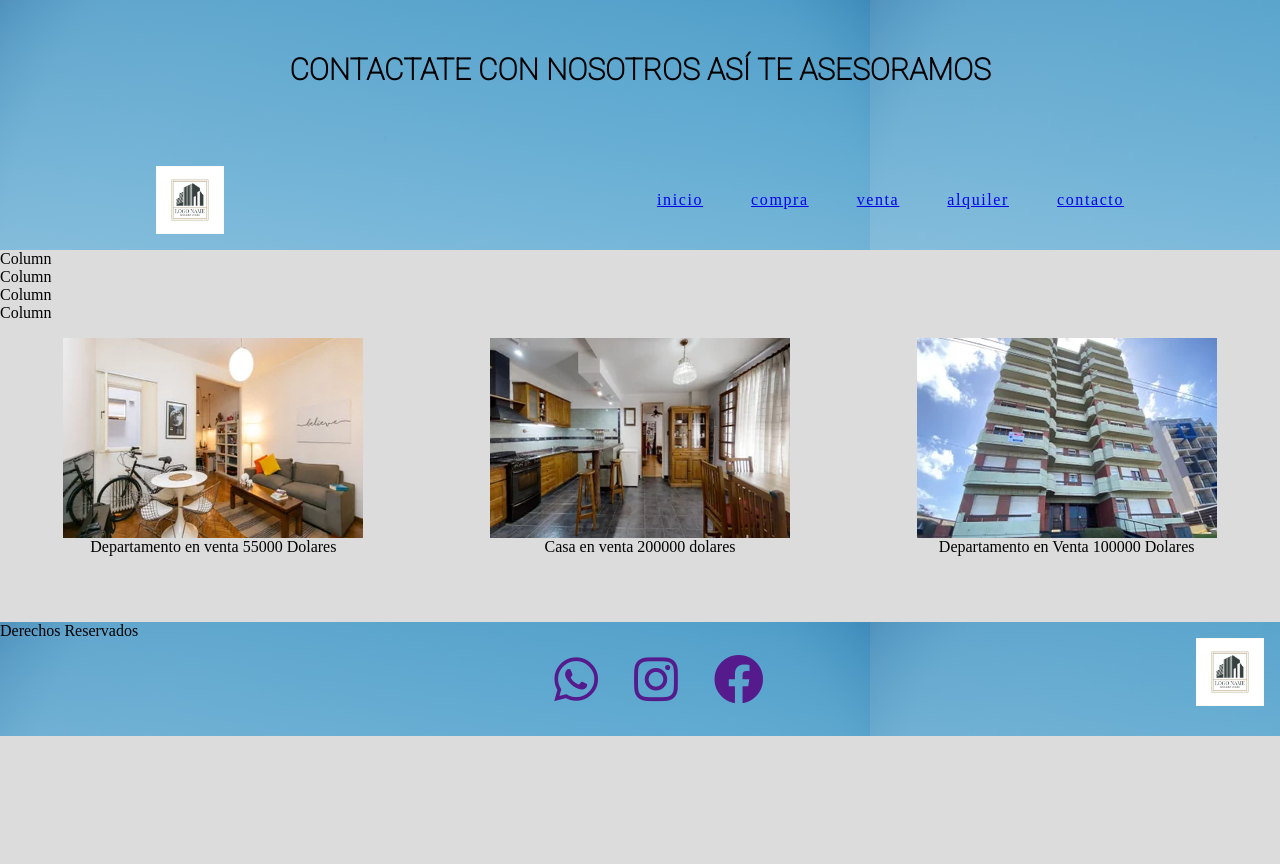
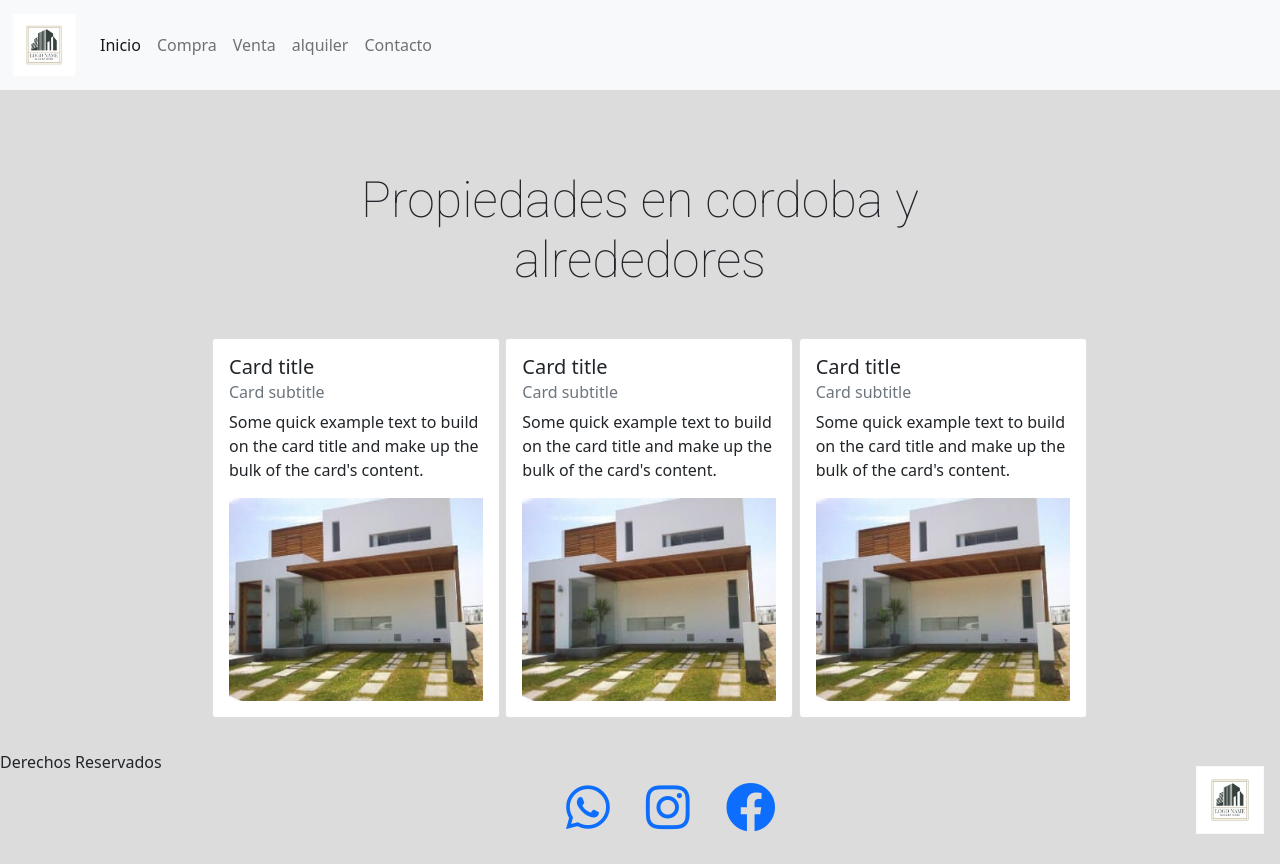
Before and after one commit to Marcosbrunori/proyecto-coder-house, a plain HTML site: page pages/compra.html in a window 1280 px wide. Before the commit the page ends 800 px from the top, so only its background shows below. Drawn offline with nearby package versions, Linux system fonts and the light colour scheme.

Commit message:
agregando bootstrap

```diff
--- a/css/estilo.css
+++ b/css/estilo.css
@@ -96,7 +96,7 @@ display: inline-block;
 }
 
 .section{
-    height:300px;
+    height:50px;
 }
 
 .section__contenedor{
@@ -105,7 +105,7 @@ display: inline-block;
     flex-direction: row-reverse;
     justify-content: center;
     align-items: center;
-max-width: 1000px;
+width:300px;
 margin: auto;
 min-height: 500px;
 padding: 1rem;
@@ -129,7 +129,7 @@ display: flex;
 
 justify-content: space-between;
 
-background-image: url(../imagenes/unfondo.jfif)
+
 
 
 }
@@ -154,7 +154,7 @@ font-size: 20x;
 }
 
 .sectiondos{
-    padding:2rem 100px;
+    padding:2rem 200px;
 
 
 }
@@ -182,6 +182,7 @@ font-size: 50px;
 .icono {
 padding:2rem 200px;
 
+
 }
 
 .icono_grid{
@@ -190,6 +191,8 @@ grid-template-columns: 1fr 1fr 1fr;
 grid-template-rows: 200px;
 max-width: 1200px;
 margin: 0 auto;
+
+
 }
 
 .icono__items{
@@ -221,6 +224,17 @@ border-color: black;
 .sectiondos__compra{
     background-color: aqua;
 
+}
+
+.sectiondos__trabajo{
+    width: 100%;
+    height: 50%;
+}
+
+
+.logo{
+    width: 4rem;
+    height: 4rem;
 }
 
 
--- a/pages/compra.html
+++ b/pages/compra.html
@@ -5,6 +5,7 @@
     <meta http-equiv="X-UA-Compatible" content="IE=edge">
     <meta name="viewport" content="width=device-width, initial-scale=1.0">
     <title>Inmobiliaria MB-Alquiler  </title>
+    <link href="https://cdn.jsdelivr.net/npm/bootstrap@5.1.3/dist/css/bootstrap.min.css" rel="stylesheet" integrity="sha384-1BmE4kWBq78iYhFldvKuhfTAU6auU8tT94WrHftjDbrCEXSU1oBoqyl2QvZ6jIW3" crossorigin="anonymous">
     <link rel="stylesheet" href="../css/estilo.css">
     <link rel="stylesheet" href="https://use.fontawesome.com/releases/v5.15.4/css/all.css" integrity="sha384-DyZ88mC6Up2uqS4h/KRgHuoeGwBcD4Ng9SiP4dIRy0EXTlnuz47vAwmeGwVChigm" crossorigin="anonymous">
 
@@ -13,63 +14,96 @@
     <link href="https://fonts.googleapis.com/css2?family=Roboto:wght@100&display=swap" rel="stylesheet">
 </head>
 <body>
-    <header class="header">
-        <h1>CONTACTATE CON NOSOTROS ASÍ TE ASESORAMOS</h1>
-        <div class="header__contenedor">
-            <div class="header__marca">
-            <img src="../imagenes/logos.png" alt="logo"></div>
+    <header>
+        <nav class="navbar navbar-expand-lg navbar-light bg-light">
+            <div class="container-fluid">
+              <a class="navbar-brand" ><img class="logo" src="../imagenes/logos.png" alt="Logo"></a>
+              <button class="navbar-toggler" type="button" data-bs-toggle="collapse" data-bs-target="#navbarNavDropdown" aria-controls="navbarNavDropdown" aria-expanded="false" aria-label="Toggle navigation">
+                <span class="navbar-toggler-icon"></span>
+              </button>
+              <div class="collapse navbar-collapse" id="navbarNavDropdown">
+                <ul class="navbar-nav">
+                  <li class="nav-item">
+                    <a class="nav-link active" aria-current="page" href="../index.html">Inicio</a>
+                  </li>
+                  <li class="nav-item">
+                    <a class="nav-link" href="../pages/compra.html">Compra</a>
+                  </li>
+                  <li class="nav-item">
+                    <a class="nav-link" href="../pages/venta.html">Venta</a>
+                  </li>
+                  <li class="nav-item">
+                    <a class="nav-link" href="../pages/alquiler.html">alquiler</a>
+                  </li>
+                  <li class="nav-item">
+                    <a class="nav-link" href="../pages/Contacto.html">Contacto</a>
+                  </li>
+              </div>
+            </div>
 
-        <nav class="nav">
+          </nav>
 
-         <ul  class="nav__lista">
+    </header>
 
-                <li class="nav__item"><a href="../index.html">inicio </a></li>
-
-                <li class="nav__item"><a href="../compra.html">compra</a></li>
-
-                <li class="nav__item"><a href="../venta.html">venta</a></li>
-
-                <li class="nav__item"><a href="../alquiler.html">alquiler</a></li>
-
-                <li class="nav__item"><a href="../pages/Contacto.html">contacto</a></li>
+        <section class="sectiondos">
 
 
-         </ul>
-         </div>
+            <h2 class="sectiondos__titulo">Propiedades en cordoba y alrededores</h2>
 
-        </nav>
+            <div class="container">
+                <div class="row">
 
-    </header>
+
+                <div class="col-12 col-md-4">
+                    <div class="card" style="width: 18rem;">
+                        <div class="card-body">
+                          <h5 class="card-title">Card title</h5>
+                          <h6 class="card-subtitle mb-2 text-muted">Card subtitle</h6>
+                          <p class="card-text">Some quick example text to build on the card title and make up the bulk of the card's content.</p>
+                  <img class="sectiondos__trabajo" src="../imagenes/casa.jpg" alt="">
+
+                        </div>
+                      </div>
+
+                </div>
+                <div class="col-md12 col-md-4">
+    <div class="card" style="width: 18rem;">
+        <div class="card-body">
+          <h5 class="card-title">Card title</h5>
+          <h6 class="card-subtitle mb-2 text-muted">Card subtitle</h6>
+          <p class="card-text">Some quick example text to build on the card title and make up the bulk of the card's content.</p>
+          <img class="sectiondos__trabajo" src="../imagenes/casa.jpg" alt="">
+        </div>
+      </div>
+                </div>
+                <div class="col-md12 col-md-4">
+
+                    <div class="col-md12 col-md-4">
+                        <div class="card" style="width: 18rem;">
+                            <div class="card-body">
+                              <h5 class="card-title">Card title</h5>
+                              <h6 class="card-subtitle mb-2 text-muted">Card subtitle</h6>
+                              <p class="card-text">Some quick example text to build on the card title and make up the bulk of the card's content.</p>
+                              <img class="sectiondos__trabajo" src="../imagenes/casa.jpg" alt="">
+                            </div>
+                          </div>
+                      </div>
+
+
+
+
+            </section>
+
+
 
     <main>
 
 
-<section>
-    <div class="container">
-        <div class="row row-cols-4">
-          <div class="col">Column</div>
-          <div class="col">Column</div>
-          <div class="col">Column</div>
-          <div class="col">Column</div>
-        </div>
-      </div>
-</section>
 
 
 
 
-               <div class="compra__grid">
 
-
-                <div class="sectiondos__items">    <img class="sectiondos__img" src="../imagenes/1.webp" alt=""> <p>Departamento en venta 55000 Dolares</p>
-                </div>
-                <div class="sectiondos__items">    <img class="sectiondos__img"  src="../imagenes/2.webp" alt=""><p>  Casa en venta 200000 dolares</p>
-                </div>
-                <div class="sectiondos__items">    <img class="sectiondos__img"  src="../3.webp" alt=""><p> Departamento en Venta 100000 Dolares</p>
-                </div>
-
-            </div>
-           </section>
 
         </main>
     <footer class="footer">
@@ -92,6 +126,6 @@
           </div>
 
       </footer>
-
+      <script src="https://cdn.jsdelivr.net/npm/bootstrap@5.1.3/dist/js/bootstrap.bundle.min.js" integrity="sha384-ka7Sk0Gln4gmtz2MlQnikT1wXgYsOg+OMhuP+IlRH9sENBO0LRn5q+8nbTov4+1p" crossorigin="anonymous"></script>
 </body>
 </html>
```
Also changed, not shown: index.html (+62 -32 lines), imagenes/experiencia.webp (added), imagenes/franquicia.png (added), imagenes/franquicias1.webp (added), imagenes/franquiciasok.webp (added), imagenes/trabajo.webp (added).
